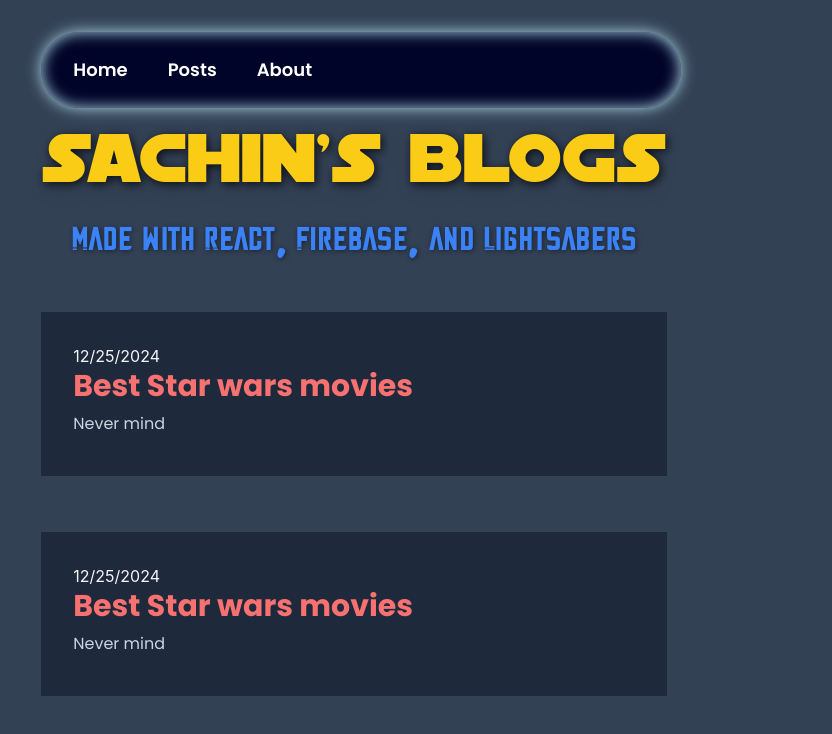
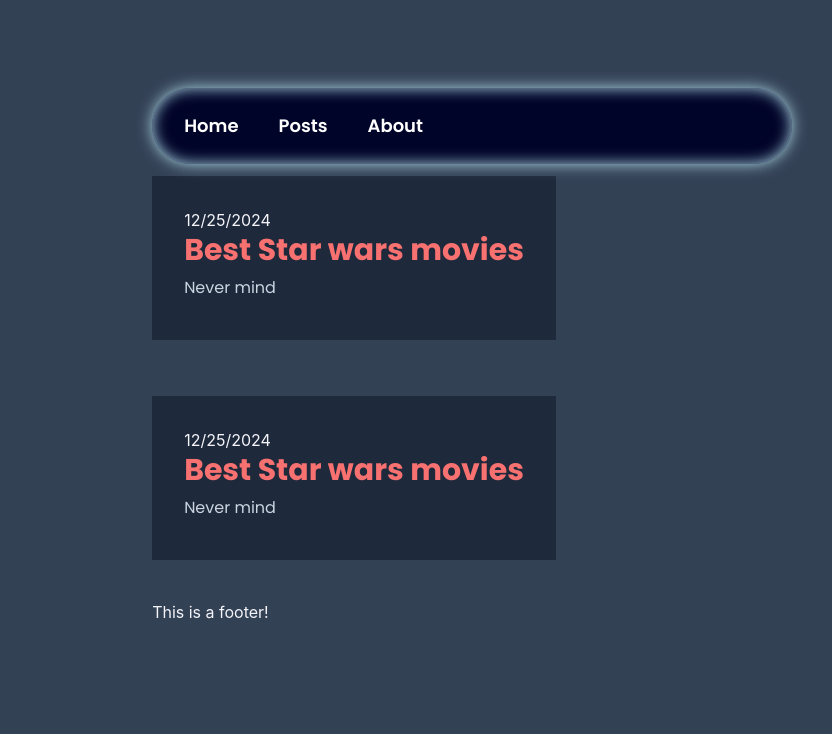
Before and after one commit to chriswilder3/React-Firebase-App, a React (Vite) app: page /posts in a window 1280 px wide. Shown: the top 734 px of the page, without its empty margins (286-1118 px from the left). Built offline with nearby package versions, Linux system fonts and the light colour scheme.

Commit message:
added routes and several componenets

```diff
--- a/package.json
+++ b/package.json
@@ -12,7 +12,8 @@
   "dependencies": {
     "firebase": "^11.1.0",
     "react": "^18.3.1",
-    "react-dom": "^18.3.1"
+    "react-dom": "^18.3.1",
+    "react-router-dom": "^7.1.1"
   },
   "devDependencies": {
     "@eslint/js": "^9.17.0",
--- a/src/App.jsx
+++ b/src/App.jsx
@@ -1,22 +1,24 @@
 import { useState } from 'react'
 import './App.css'
 import Posts from './components/posts/Posts';
-import Navbar from './components/navbar/Navbar';
+
+import { BrowserRouter as Router, Routes, Route } from 'react-router-dom';
+import Layout from './Layout';
+import Home from './components/home/Home';
+
 function App() {
 
 
   return (
     <>
-      <Navbar />
-      <h1 className="distantgalaxy mt-24  text-7xl text-center my-5 text-yellow-400 drop-shadow-lg">
-        Sachin's Blogs
-      </h1>
-      <h2 className="battlestar text-3xl font-thin text-blue-500 text-center">
-        <span>Made with React, Firebase, and Lightsabers</span>
-      </h2>
-
-      <Posts />
-
+      <Router>
+        <Routes>
+          <Route path='/' element={ <Layout/> }>
+             < Route index element={ <Home />} />
+             < Route path='posts' element={ <Posts /> } />
+          </Route>
+        </Routes>
+      </Router>
     </>
   )
 }
--- /dev/null
+++ b/src/Layout.jsx
@@ -0,0 +1,16 @@
+import { Outlet, } from "react-router-dom";
+import React from 'react'
+import Navbar from './components/navbar/Navbar';
+import Footer from './components/footer/Footer';
+
+function Layout() {
+  return (
+    <div>
+        < Navbar />
+        < Outlet />
+        < Footer />
+    </div>
+  )
+}
+
+export default Layout
--- /dev/null
+++ b/src/components/footer/Footer.jsx
@@ -0,0 +1,11 @@
+import React from 'react'
+
+function Footer() {
+  return (
+    <div className='mt-10'>
+        This is a footer!
+    </div>
+  )
+}
+
+export default Footer
--- /dev/null
+++ b/src/components/home/Hero.jsx
@@ -0,0 +1,20 @@
+import React from 'react'
+
+function Hero() {
+  return (
+    <div>
+        <h1 className="distantgalaxy mt-24  text-7xl text-center my-5 text-yellow-400 drop-shadow-lg">
+            Sachin's Blogs
+        </h1>
+
+        <h2 className="battlestar text-3xl font-thin text-blue-500 text-center">
+            <span>
+              Made with React, Firebase, and Lightsabers
+            </span>
+        </h2>
+
+    </div>
+  )
+}
+
+export default Hero
--- /dev/null
+++ b/src/components/home/Home.jsx
@@ -0,0 +1,13 @@
+import Hero from './Hero';
+
+import React from 'react'
+
+function Home() {
+  return (
+    <div>
+        <Hero />
+    </div>
+  )
+}
+
+export default Home
--- a/src/components/posts/Posts.jsx
+++ b/src/components/posts/Posts.jsx
@@ -7,9 +7,9 @@
   return (
 
     <div className=' mt-14 '>
-      {/* <h1 className='text-2xl ml-20 poppins text-center text-rose-400 my-3 '>
-          Recent Posts
-      </h1>    */}
+      <h1 className='text-2xl ml-20 poppins text-center text-rose-400 my-3 '>
+          Create a new post
+      </h1>
 
       <PostCard title='Best Star wars movies' preview=' Never mind' date={ `${new Date( Date.now()).toLocaleDateString()}`} bloglink={postlink} />
       <PostCard title='Best Star wars movies' preview=' Never mind' date={ `${new Date( Date.now()).toLocaleDateString()}`} bloglink={postlink} />
```
Also changed, not shown: firebase.json (added), 2 other files (tests, documents, lock files or other folders).
